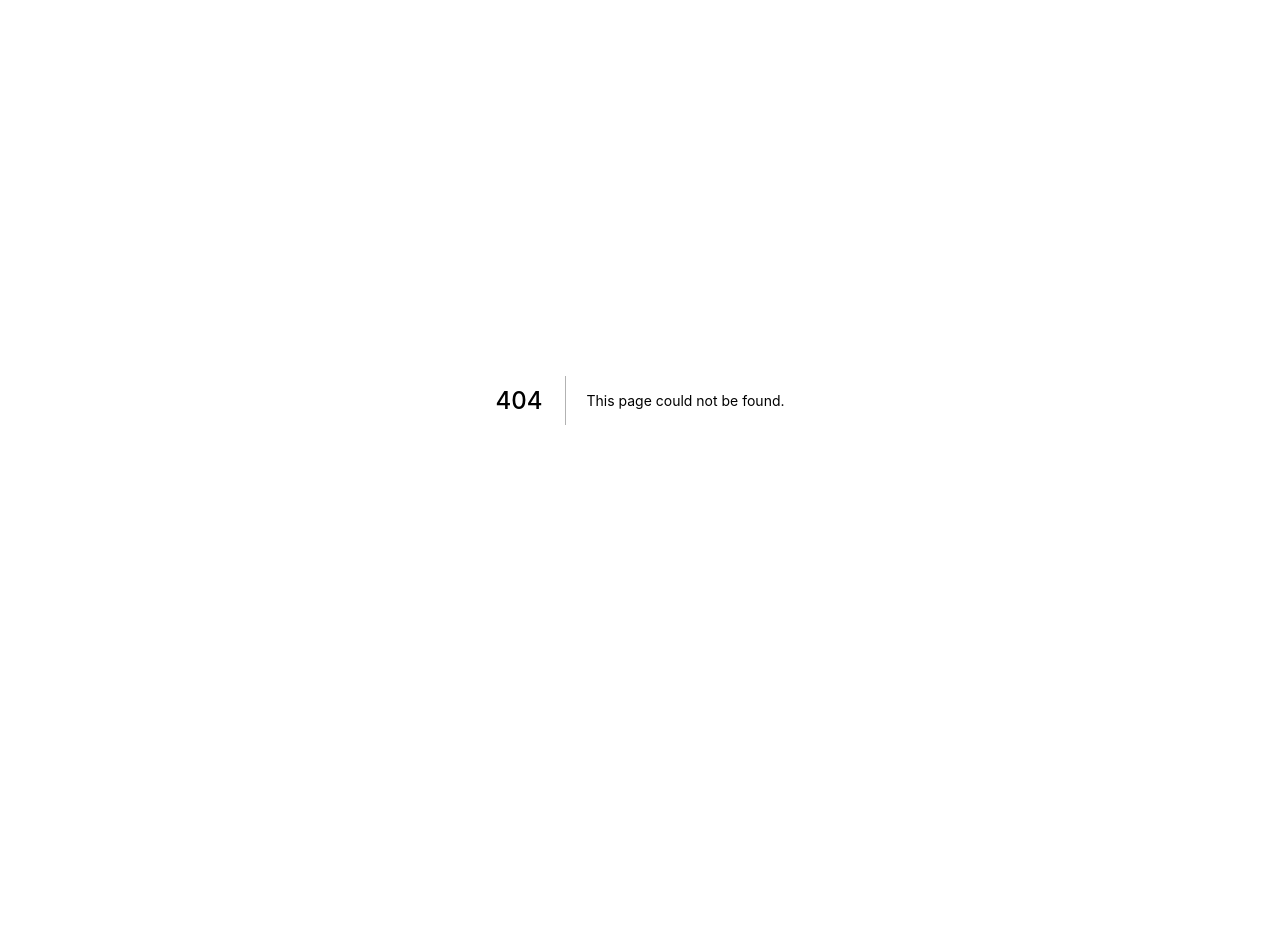
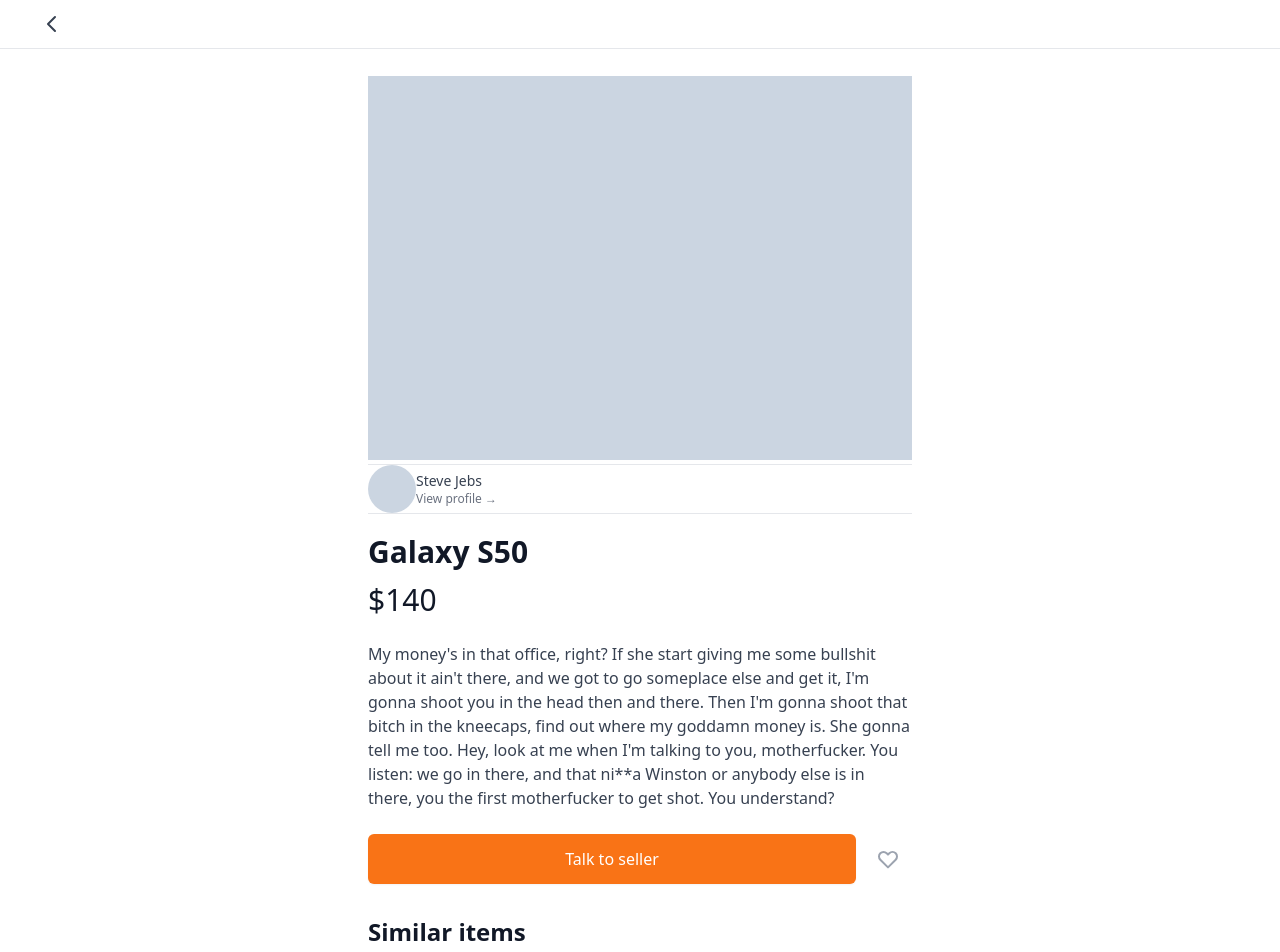
Before and after one commit to s570908/carrot-market-practice, a Next.js app: page /products/0 in a window 1280 px wide. Before the commit this address had no page. Shown: the top 952 px of the page. Before the commit the page ends 800 px from the top, so only its background shows below. Built offline with nearby package versions, Linux system fonts and the light colour scheme.

Commit message:
products/[id], products/upload page를 만들었다.  api/products를 만들었다.

```diff
--- /dev/null
+++ b/pages/api/products/index.tsx
@@ -0,0 +1,27 @@
+import withHandler, { ResponseType } from "@libs/server/withHandler";
+import { withApiSession } from "@libs/server/withSession";
+import { NextApiHandler, NextApiRequest, NextApiResponse } from "next";
+import client from "@libs/client/client";
+
+const handler: NextApiHandler = async (req: NextApiRequest, res: NextApiResponse<ResponseType>) => {
+  const { name, price, description } = req.body;
+  const { user } = req.session;
+
+  const product = await client.product.create({
+    data: {
+      image: "XX",
+      name,
+      price: +price,
+      description,
+      user: {
+        connect: {
+          id: user?.id,
+        },
+      },
+    },
+  });
+
+  res.status(200).json({ ok: true, product });
+};
+
+export default withApiSession(withHandler({ method: "POST", handler, isPrivate: true }));
--- /dev/null
+++ b/pages/products/[id].tsx
@@ -0,0 +1,70 @@
+import Button from "@components/Button";
+import Layout from "@components/Layout";
+import type { NextPage } from "next";
+
+const ItemDetail: NextPage = () => {
+  return (
+    <Layout canGoBack>
+      <div className="px-4 py-3">
+        <div className="mb-8">
+          <div className="h-96 bg-slate-300" />
+          <div className="space-x-300 mt-1 flex items-center border-b border-t">
+            <div className="h-12 w-12 rounded-full bg-slate-300" />
+            <div>
+              <p className="text-sm font-medium text-gray-700">Steve Jebs</p>
+              <p className="cursor-pointer text-xs font-medium text-gray-500">
+                View profile &rarr;
+              </p>
+            </div>
+          </div>
+          <div className="mt-5">
+            <h1 className="text-3xl font-bold text-gray-900">Galaxy S50</h1>
+            <span className="mt-3 block text-3xl text-gray-900">$140</span>
+            <p className="my-6 text-base text-gray-700">
+              My money&apos;s in that office, right? If she start giving me some bullshit about it
+              ain&apos;t there, and we got to go someplace else and get it, I&apos;m gonna shoot you
+              in the head then and there. Then I&apos;m gonna shoot that bitch in the kneecaps, find
+              out where my goddamn money is. She gonna tell me too. Hey, look at me when I&apos;m
+              talking to you, motherfucker. You listen: we go in there, and that ni**a Winston or
+              anybody else is in there, you the first motherfucker to get shot. You understand?
+            </p>
+            <div className="flex items-center justify-between space-x-2">
+              <Button text="Talk to seller" large />
+              <button className="flex items-center justify-center rounded-md p-3 text-gray-400 hover:bg-gray-100 hover:text-gray-500">
+                <svg
+                  className="h-6 w-6 "
+                  xmlns="http://www.w3.org/2000/svg"
+                  fill="none"
+                  viewBox="0 0 24 24"
+                  stroke="currentColor"
+                  aria-hidden="true"
+                >
+                  <path
+                    strokeLinecap="round"
+                    strokeLinejoin="round"
+                    strokeWidth="2"
+                    d="M4.318 6.318a4.5 4.5 0 000 6.364L12 20.364l7.682-7.682a4.5 4.5 0 00-6.364-6.364L12 7.636l-1.318-1.318a4.5 4.5 0 00-6.364 0z"
+                  />
+                </svg>
+              </button>
+            </div>
+          </div>
+        </div>
+        <div>
+          <h2 className="text-2xl font-bold text-gray-900">Similar items</h2>
+          <div className="mt-6 grid grid-cols-2 gap-4">
+            {[1, 2, 3, 4, 5, 6].map((_, i) => (
+              <div key={i}>
+                <div className="mb-4 h-56 w-full bg-slate-300" />
+                <h3 className="-mb-1 text-gray-700 ">Galaxy S60</h3>
+                <span className="text-sm font-medium text-gray-900">$6</span>
+              </div>
+            ))}
+          </div>
+        </div>
+      </div>
+    </Layout>
+  );
+};
+
+export default ItemDetail;
--- /dev/null
+++ b/pages/products/upload.tsx
@@ -0,0 +1,90 @@
+import Button from "@components/Button";
+import Input from "@components/Input";
+import Layout from "@components/Layout";
+import TextArea from "@components/TextArea";
+import useMutation from "@libs/client/useMutation";
+import { Product } from "@prisma/client";
+import type { NextPage } from "next";
+import { useRouter } from "next/router";
+import { useEffect } from "react";
+import { useForm } from "react-hook-form";
+
+interface UploadProductForm {
+  name: string;
+  price: number;
+  description: string;
+}
+
+interface UploadProductMutation {
+  ok: boolean;
+  product: Product;
+}
+
+const Upload: NextPage = () => {
+  const [uploadProduct, { data, loading, error }] =
+    useMutation<UploadProductMutation>("/api/products");
+  const { handleSubmit, register } = useForm<UploadProductForm>();
+  const router = useRouter();
+
+  const onValid = (uploadForm: UploadProductForm) => {
+    console.log("Upload--onValid: {name, price, description}: ", uploadForm);
+    if (loading) return;
+    uploadProduct(uploadForm);
+  };
+  const onInValid = (error: any) => {
+    console.log("Upload--onInValid: error: ", error);
+  };
+
+  useEffect(() => {
+    if (data?.ok) {
+      router.push(`/products/${data?.product.id}`);
+    }
+  }, [data, router]);
+
+  return (
+    <Layout canGoBack>
+      <form onSubmit={handleSubmit(onValid, onInValid)} className="space-y-5 px-4 py-3">
+        <div>
+          <label className="flex h-48 w-full cursor-pointer items-center justify-center rounded-md border-2 border-dashed border-gray-300 py-6 text-gray-600 hover:border-orange-500 hover:text-orange-500">
+            <svg
+              className="h-12 w-12"
+              stroke="currentColor"
+              fill="none"
+              viewBox="0 0 48 48"
+              aria-hidden="true"
+            >
+              <path
+                d="M28 8H12a4 4 0 00-4 4v20m32-12v8m0 0v8a4 4 0 01-4 4H12a4 4 0 01-4-4v-4m32-4l-3.172-3.172a4 4 0 00-5.656 0L28 28M8 32l9.172-9.172a4 4 0 015.656 0L28 28m0 0l4 4m4-24h8m-4-4v8m-12 4h.02"
+                strokeWidth={2}
+                strokeLinecap="round"
+                strokeLinejoin="round"
+              />
+            </svg>
+            <input className="hidden" type="file" />
+          </label>
+        </div>
+        <Input
+          register={register("name", { required: true })}
+          type="string"
+          label="Name"
+          name="name"
+        />
+        <Input
+          register={register("price", { required: true })}
+          type="number"
+          label="Price"
+          name="price"
+          kind="price"
+        />
+        <TextArea
+          register={register("description", { required: true })}
+          label="Description"
+          name="description"
+        />
+        <Button text={loading ? "Loading" : "Upload product"} />
+      </form>
+    </Layout>
+  );
+};
+
+export default Upload;
```
Also changed, not shown: 1 other file (tests, documents, lock files or other folders).
